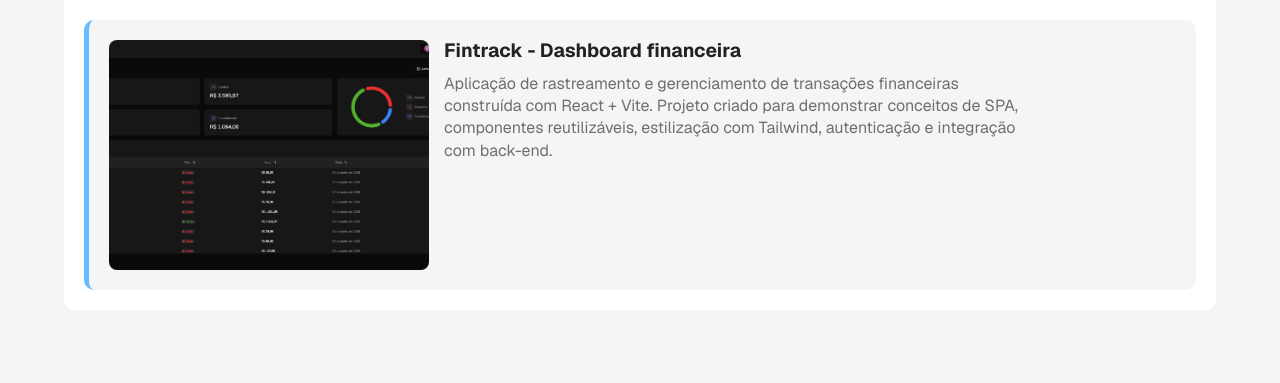
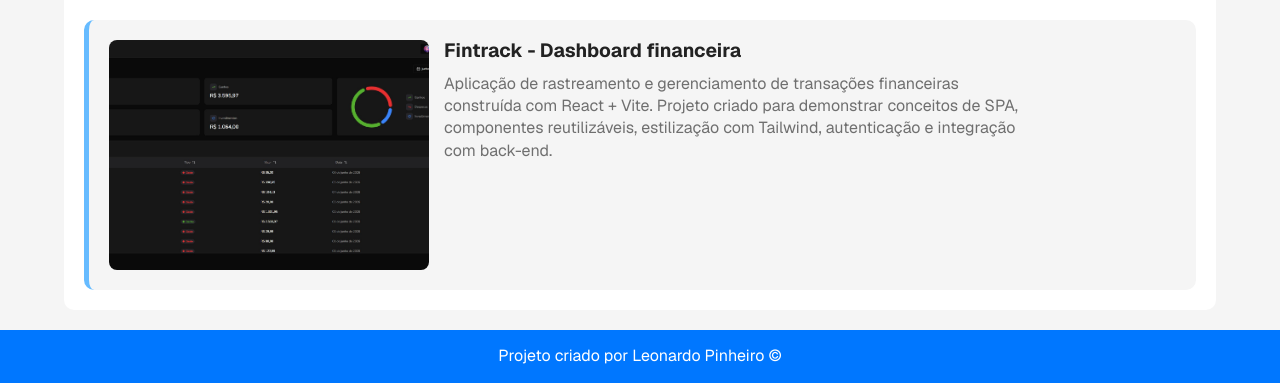
Before and after one commit to leopinheirosilva/portfolio, a plain HTML site: page index.html in a window 1280 px wide. Shown: the part 1831-2214 px from the top of the page. Before the commit the page ends 2161 px from the top, so only its background shows below. Drawn offline with nearby package versions, Linux system fonts and the light colour scheme.

Commit message:
feat: add footer

```diff
--- a/estilos/style.css
+++ b/estilos/style.css
@@ -217,13 +217,20 @@ article h2 {
   color: var(--text-muted);
 }
 
+footer {
+  background-color: var(--primary);
+  color: var(--text-contrast);
+  text-align: center;
+  padding: 15px;
+}
+
 @media screen and (min-width: 768px) {
   .project {
     flex-direction: row-reverse;
     justify-content: space-between;
   }
 
-  .odd{
+  .odd {
     flex-direction: row;
   }
 
--- a/index.html
+++ b/index.html
@@ -194,7 +194,7 @@
         </article>
       </section>
     </main>
-    <footer></footer>
+    <footer>Projeto criado por Leonardo Pinheiro &copy;</footer>
     <script src="scripts/script.js"></script>
   </body>
 </html>
```
